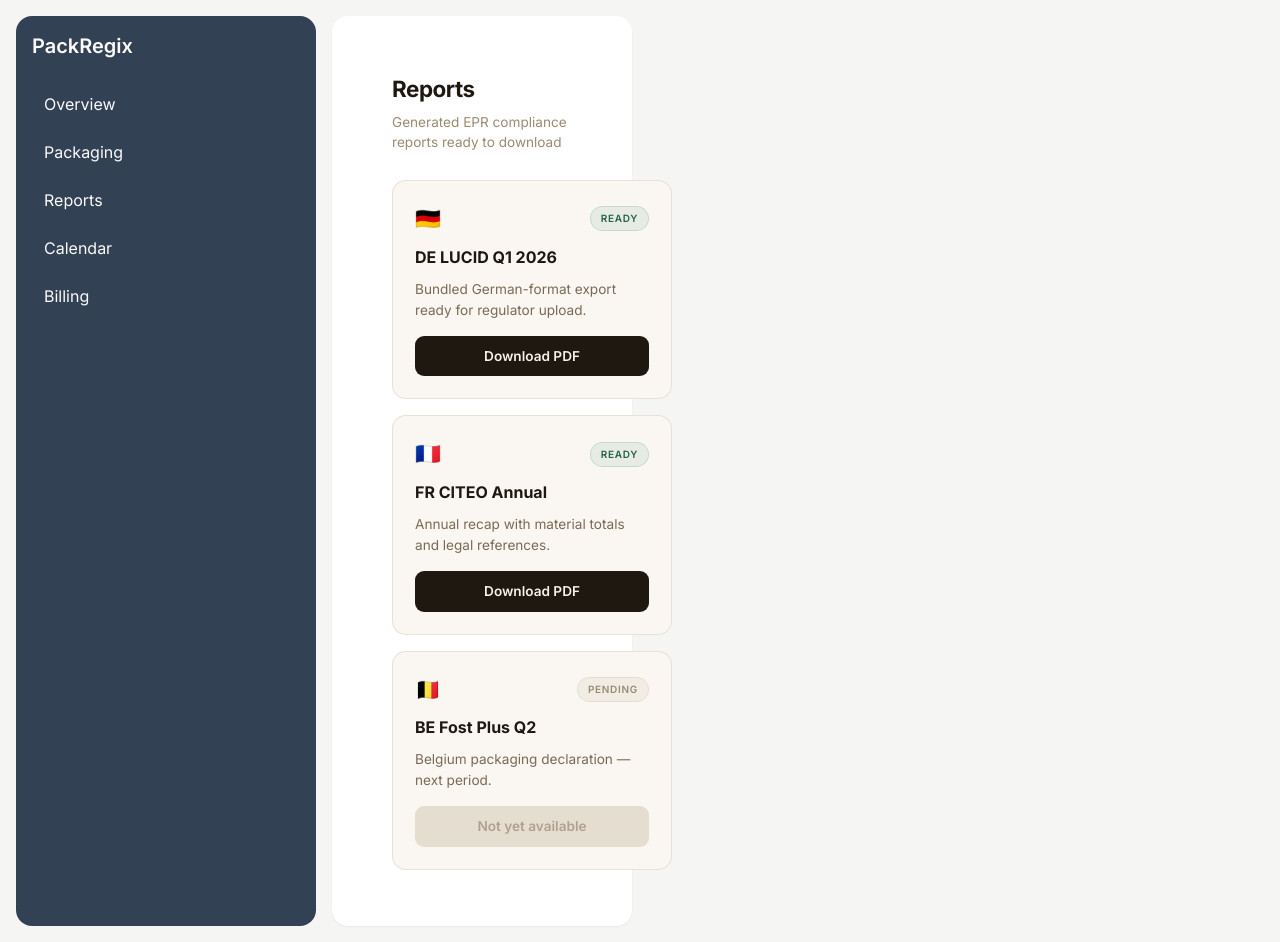
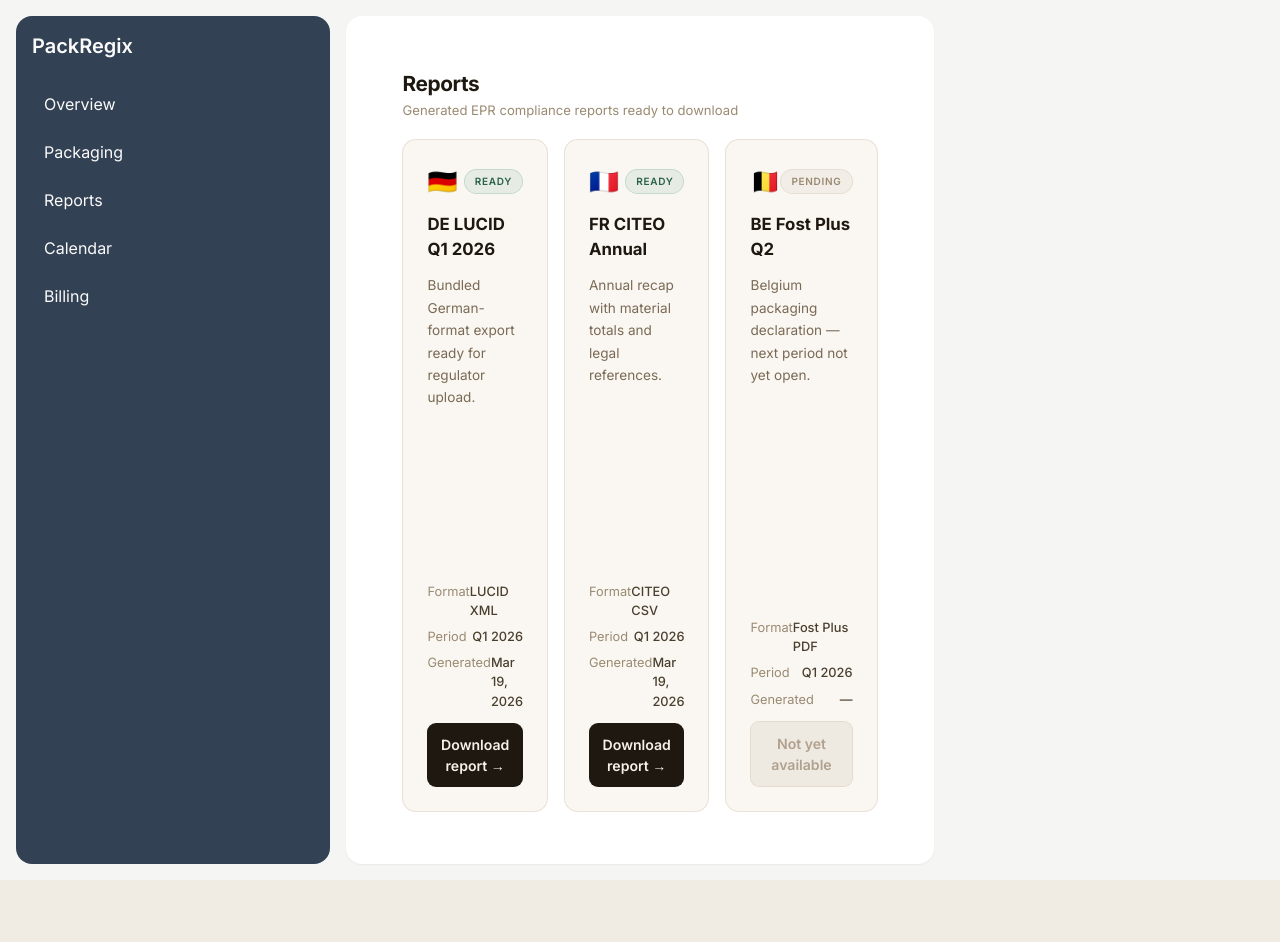
Before and after one commit to BoringEuropeanDev/PackRegix, a Next.js app: page /dashboard/reports in a window 1280 px wide. After the commit the page ends 880 px from the top, so only its background shows below. Built offline with nearby package versions, Linux system fonts and the light colour scheme.

Commit message:
Update page.tsx

```diff
--- a/app/dashboard/reports/page.tsx
+++ b/app/dashboard/reports/page.tsx
@@ -1,7 +1,7 @@
 const reports = [
   { title: 'DE LUCID Q1 2026', desc: 'Bundled German-format export ready for regulator upload.', country: 'DE', ready: true },
   { title: 'FR CITEO Annual', desc: 'Annual recap with material totals and legal references.', country: 'FR', ready: true },
-  { title: 'BE Fost Plus Q2', desc: 'Belgium packaging declaration — next period.', country: 'BE', ready: false },
+  { title: 'BE Fost Plus Q2', desc: 'Belgium packaging declaration — next period not yet open.', country: 'BE', ready: false },
 ]
 const flag: Record<string,string> = { DE: '🇩🇪', FR: '🇫🇷', BE: '🇧🇪' }
 
@@ -10,39 +10,49 @@ export default function ReportsPage() {
     <>
       <style>{`
         *, *::before, *::after { margin: 0; padding: 0; box-sizing: border-box; }
+        html, body, #__next { height: 100%; }
         body { font-family: -apple-system, BlinkMacSystemFont, 'Segoe UI', sans-serif; background: #f0ece4; }
-        .pg { padding: 32px 36px; max-width: 900px; }
-        .pg-title { font-size: 1.4rem; font-weight: 700; color: #1e1810; letter-spacing: -0.02em; margin-bottom: 6px; }
-        .pg-sub { font-size: 0.85rem; color: #9a8a72; margin-bottom: 28px; }
-        .grid { display: grid; grid-template-columns: repeat(auto-fill, minmax(280px, 1fr)); gap: 16px; }
-        .rcard { background: #faf7f2; border: 1px solid rgba(180,160,130,0.25); border-radius: 14px; padding: 22px; display: flex; flex-direction: column; gap: 10px; }
+        .pg { height: 100vh; display: flex; flex-direction: column; padding: 28px 32px; gap: 18px; overflow: hidden; }
+        .pg-title { font-size: 1.3rem; font-weight: 700; color: #1e1810; letter-spacing: -0.02em; }
+        .pg-sub { font-size: 0.82rem; color: #9a8a72; margin-top: 2px; }
+        .grid { display: grid; grid-template-columns: repeat(3,1fr); gap: 16px; flex: 1; }
+        .rcard { background: #faf7f2; border: 1px solid rgba(180,160,130,0.25); border-radius: 14px; padding: 24px; display: flex; flex-direction: column; gap: 12px; }
         .rcard-top { display: flex; justify-content: space-between; align-items: center; }
-        .rcard-flag { font-size: 1.3rem; }
-        .rcard-badge { font-size: 10px; font-weight: 600; text-transform: uppercase; letter-spacing: 0.07em; padding: 4px 10px; border-radius: 100px; }
-        .badge-ready { background: rgba(61,143,106,0.1); color: #2a6048; border: 1px solid rgba(61,143,106,0.2); }
-        .badge-pending { background: rgba(180,160,130,0.12); color: #9a8a72; border: 1px solid rgba(180,160,130,0.2); }
-        .rcard-title { font-size: 1rem; font-weight: 700; color: #1e1810; }
-        .rcard-desc { font-size: 0.85rem; color: #7a6a55; line-height: 1.6; flex: 1; }
-        .dl-btn { background: #1e1810; color: #f5f0e8; font-size: 0.85rem; font-weight: 600; padding: 10px 16px; border: none; border-radius: 9px; cursor: pointer; transition: background 0.15s; margin-top: 4px; }
-        .dl-btn:hover { background: #3a2e1e; }
-        .dl-btn:disabled { background: rgba(180,160,130,0.3); color: #b0a090; cursor: not-allowed; }
+        .rcard-flag { font-size: 1.5rem; }
+        .badge { font-size: 10px; font-weight: 600; text-transform: uppercase; letter-spacing: 0.07em; padding: 4px 10px; border-radius: 100px; }
+        .badge-ready   { background: rgba(61,143,106,0.1); color: #2a6048; border: 1px solid rgba(61,143,106,0.2); }
+        .badge-pending { background: rgba(180,160,130,0.1); color: #9a8a72; border: 1px solid rgba(180,160,130,0.2); }
+        .rcard-title { font-size: 1.05rem; font-weight: 700; color: #1e1810; }
+        .rcard-desc { font-size: 0.85rem; color: #7a6a55; line-height: 1.65; flex: 1; }
+        .meta { display: flex; flex-direction: column; gap: 7px; }
+        .meta-row { display: flex; justify-content: space-between; font-size: 0.8rem; color: #9a8a72; }
+        .meta-row span { color: #4a3f2f; font-weight: 500; }
+        .dl-btn { width: 100%; padding: 11px; border-radius: 9px; font-size: 0.88rem; font-weight: 600; cursor: pointer; border: none; transition: background 0.15s; }
+        .dl-btn.active { background: #1e1810; color: #f5f0e8; }
+        .dl-btn.active:hover { background: #3a2e1e; }
+        .dl-btn.inactive { background: rgba(180,160,130,0.15); color: #b0a090; cursor: not-allowed; border: 1px solid rgba(180,160,130,0.2); }
       `}</style>
       <div className="pg">
-        <div className="pg-title">Reports</div>
-        <div className="pg-sub">Generated EPR compliance reports ready to download</div>
+        <div>
+          <div className="pg-title">Reports</div>
+          <div className="pg-sub">Generated EPR compliance reports ready to download</div>
+        </div>
         <div className="grid">
-          {reports.map(r => (
+          {reports.map(r=>(
             <div key={r.title} className="rcard">
               <div className="rcard-top">
                 <div className="rcard-flag">{flag[r.country]}</div>
-                <div className={`rcard-badge ${r.ready ? 'badge-ready' : 'badge-pending'}`}>
-                  {r.ready ? 'Ready' : 'Pending'}
-                </div>
+                <div className={`badge badge-${r.ready?'ready':'pending'}`}>{r.ready?'Ready':'Pending'}</div>
               </div>
               <div className="rcard-title">{r.title}</div>
               <div className="rcard-desc">{r.desc}</div>
-              <button className="dl-btn" disabled={!r.ready}>
-                {r.ready ? 'Download PDF' : 'Not yet available'}
+              <div className="meta">
+                <div className="meta-row">Format <span>{r.country==='DE'?'LUCID XML':r.country==='FR'?'CITEO CSV':'Fost Plus PDF'}</span></div>
+                <div className="meta-row">Period <span>Q1 2026</span></div>
+                <div className="meta-row">Generated <span>{r.ready?'Mar 19, 2026':'—'}</span></div>
+              </div>
+              <button className={`dl-btn ${r.ready?'active':'inactive'}`} disabled={!r.ready}>
+                {r.ready?'Download report →':'Not yet available'}
               </button>
             </div>
           ))}
```
